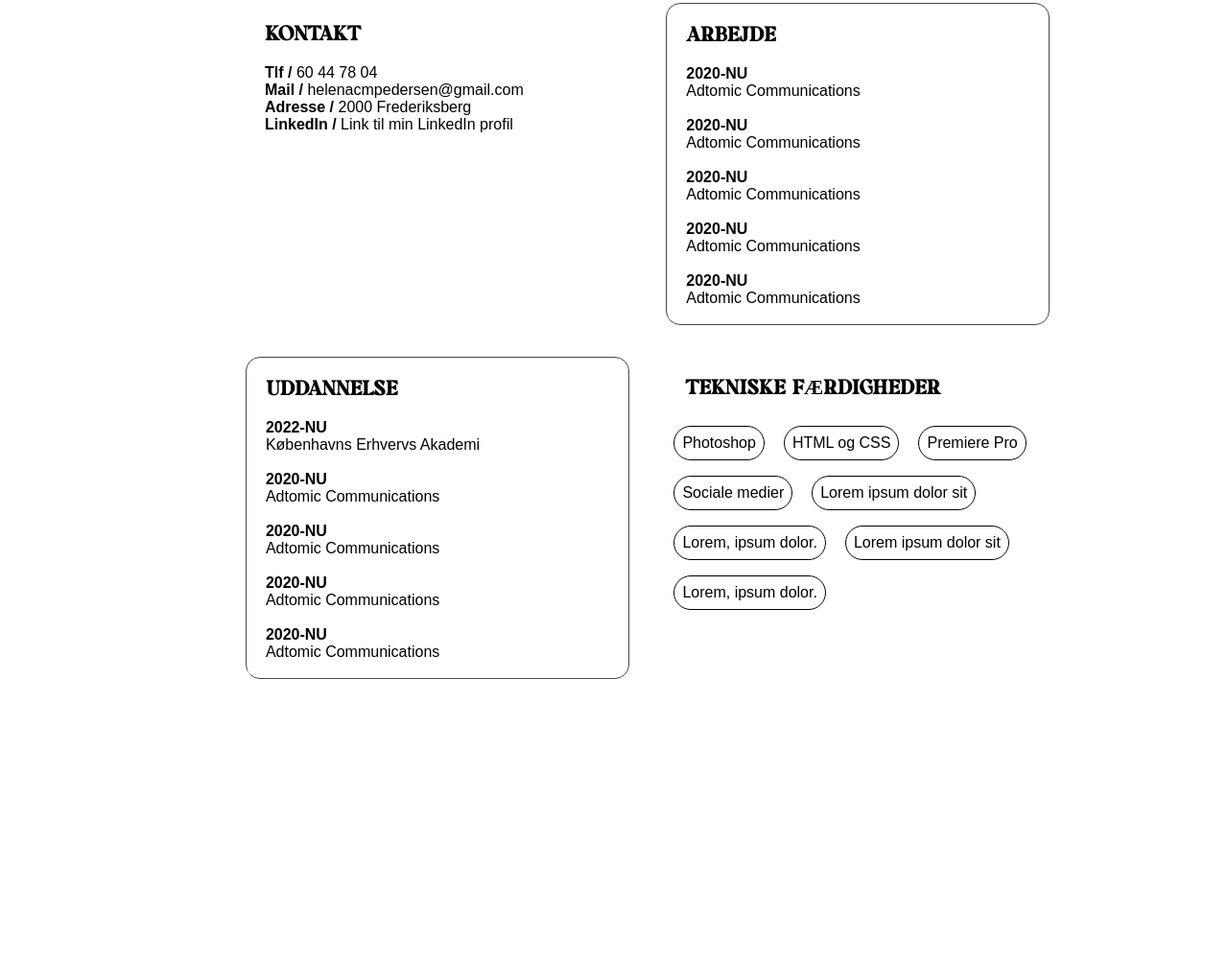
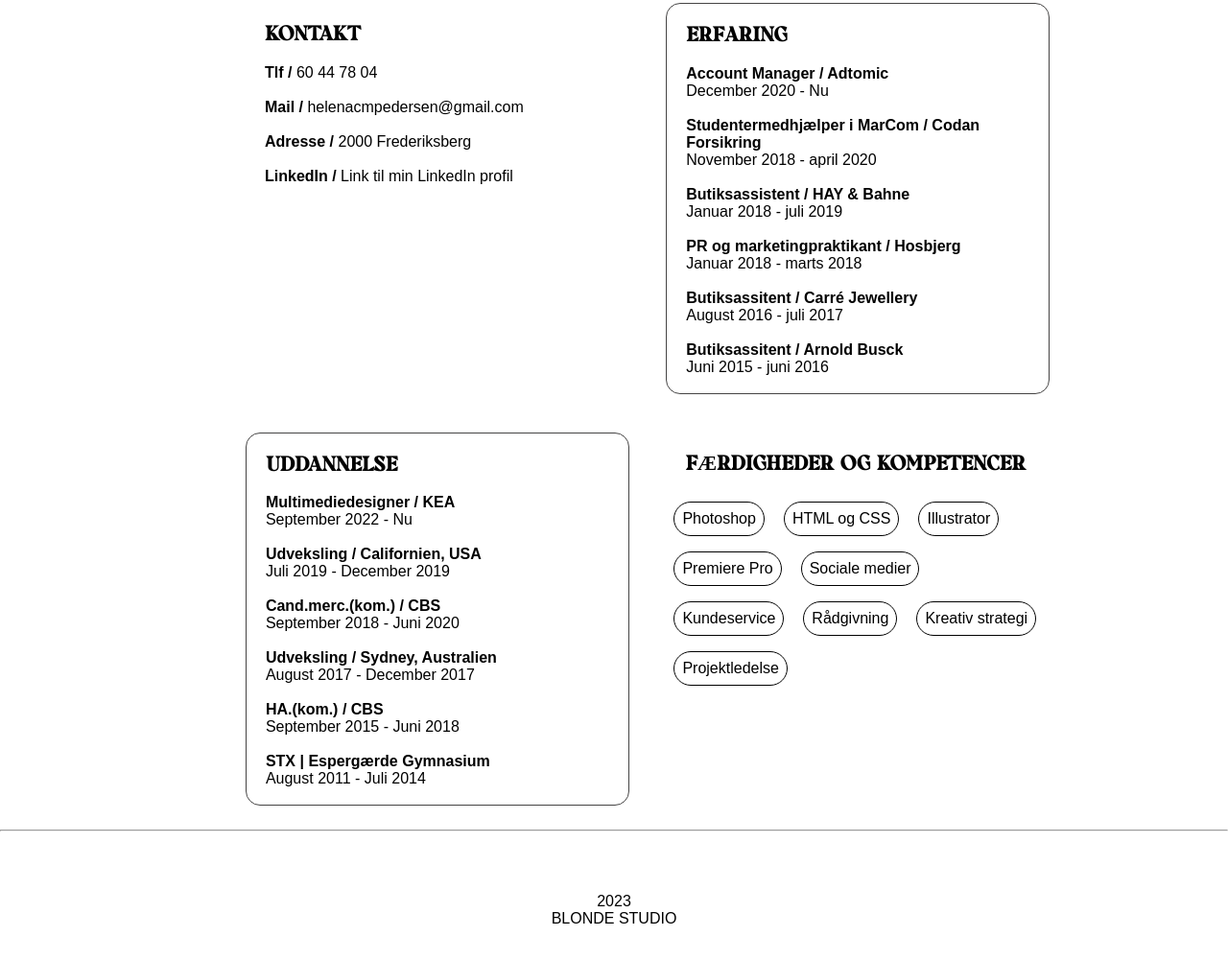
Before and after one commit to helenacmp/website, a plain HTML site: page about.html in a window 1280 px wide. Shown: the part 501-1502 px from the top of the page at 96% size. Before the commit the page ends 1240 px from the top, so only its background shows below. Drawn offline with Linux system fonts and the light colour scheme; a web font is replaced by a local one.

Commit message:
Footer mv.

```diff
--- a/about.html
+++ b/about.html
@@ -30,7 +30,7 @@
       </nav>
       <div class="header_background_about">
         <div class="col_1_1_1_1">
-          <img src="/assets/about-billede.png" class="about_image" alt="" />
+          <img src="/assets/about-billede.png" class="about_image" alt="Profilbillede" />
           <div class="header_about">
             <h1>HELENA C. M. PEDERSEN</h1>
             <br />
@@ -49,59 +49,74 @@
         <div>
           <h3 class="black">KONTAKT</h3>
           <p class="black_tekst"><strong>Tlf /</strong> 60 44 78 04</p>
+          <br />
           <p class="black_tekst"><strong>Mail /</strong> helenacmpedersen@gmail.com</p>
+          <br />
           <p class="black_tekst"><strong>Adresse /</strong> 2000 Frederiksberg</p>
+          <br />
           <p class="black_tekst"><strong>LinkedIn /</strong> Link til min LinkedIn profil</p>
+          <br />
         </div>
         <div class="web_box">
-          <h3 class="black">ARBEJDE</h3>
-          <p class="black_tekst"><strong>2020-NU</strong></p>
-          <p class="black_tekst">Adtomic Communications</p>
+          <h3 class="black">ERFARING</h3>
+          <p class="black_tekst"><strong>Account Manager / Adtomic</strong></p>
+          <p class="black_tekst">December 2020 - Nu</p>
           <br />
-          <p class="black_tekst"><strong>2020-NU</strong></p>
-          <p class="black_tekst">Adtomic Communications</p>
+          <p class="black_tekst"><strong>Studentermedhjælper i MarCom / Codan Forsikring</strong></p>
+          <p class="black_tekst">November 2018 - april 2020</p>
           <br />
-          <p class="black_tekst"><strong>2020-NU</strong></p>
-          <p class="black_tekst">Adtomic Communications</p>
+          <p class="black_tekst"><strong>Butiksassistent / HAY & Bahne</strong></p>
+          <p class="black_tekst">Januar 2018 - juli 2019</p>
           <br />
-          <p class="black_tekst"><strong>2020-NU</strong></p>
-          <p class="black_tekst">Adtomic Communications</p>
+          <p class="black_tekst"><strong>PR og marketingpraktikant / Hosbjerg</strong></p>
+          <p class="black_tekst">Januar 2018 - marts 2018</p>
           <br />
-          <p class="black_tekst"><strong>2020-NU</strong></p>
-          <p class="black_tekst">Adtomic Communications</p>
-          <p>Usynlight mellemrum</p>
+          <p class="black_tekst"><strong>Butiksassitent / Carré Jewellery</strong></p>
+          <p class="black_tekst">August 2016 - juli 2017</p>
+          <br />
+          <p class="black_tekst"><strong>Butiksassitent / Arnold Busck</strong></p>
+          <p class="black_tekst">Juni 2015 - juni 2016</p>
+          <br />
         </div>
         <div class="web_box">
           <h3 class="black">UDDANNELSE</h3>
-          <p class="black_tekst"><strong>2022-NU</strong></p>
-          <p class="black_tekst">Københavns Erhvervs Akademi</p>
+          <p class="black_tekst"><strong>Multimediedesigner / KEA</strong></p>
+          <p class="black_tekst">September 2022 - Nu</p>
           <br />
-          <p class="black_tekst"><strong>2020-NU</strong></p>
-          <p class="black_tekst">Adtomic Communications</p>
+          <p class="black_tekst"><strong>Udveksling / Californien, USA</strong></p>
+          <p class="black_tekst">Juli 2019 - December 2019</p>
           <br />
-          <p class="black_tekst"><strong>2020-NU</strong></p>
-          <p class="black_tekst">Adtomic Communications</p>
+          <p class="black_tekst"><strong>Cand.merc.(kom.) / CBS </strong></p>
+          <p class="black_tekst">September 2018 - Juni 2020</p>
           <br />
-          <p class="black_tekst"><strong>2020-NU</strong></p>
-          <p class="black_tekst">Adtomic Communications</p>
+          <p class="black_tekst"><strong>Udveksling / Sydney, Australien</strong></p>
+          <p class="black_tekst">August 2017 - December 2017</p>
           <br />
-          <p class="black_tekst"><strong>2020-NU</strong></p>
-          <p class="black_tekst">Adtomic Communications</p>
-          <p>Usynlight mellemrum</p>
+          <p class="black_tekst"><strong>HA.(kom.) / CBS </strong></p>
+          <p class="black_tekst">September 2015 - Juni 2018</p>
+          <br />
+          <p class="black_tekst"><strong>STX | Espergærde Gymnasium</strong></p>
+          <p class="black_tekst">August 2011 - Juli 2014</p>
+          <br />
         </div>
         <div>
-          <h3 class="black">TEKNISKE FÆRDIGHEDER</h3>
+          <h3 class="black">FÆRDIGHEDER OG KOMPETENCER</h3>
           <p class="black_tekst skills">Photoshop</p>
           <p class="black_tekst skills">HTML og CSS</p>
+          <p class="black_tekst skills">Illustrator</p>
           <p class="black_tekst skills">Premiere Pro</p>
           <p class="black_tekst skills">Sociale medier</p>
-          <p class="black_tekst skills">Lorem ipsum dolor sit</p>
-          <p class="black_tekst skills">Lorem, ipsum dolor.</p>
-          <p class="black_tekst skills">Lorem ipsum dolor sit</p>
-          <p class="black_tekst skills">Lorem, ipsum dolor.</p>
+          <p class="black_tekst skills">Kundeservice</p>
+          <p class="black_tekst skills">Rådgivning</p>
+          <p class="black_tekst skills">Kreativ strategi</p>
+          <p class="black_tekst skills">Projektledelse</p>
         </div>
       </div>
+      <hr />
     </main>
-    <footer></footer>
+    <footer class="footer">
+      <p class="footer_tekst">2023</p>
+      <p class="footer_tekst">BLONDE STUDIO</p>
+    </footer>
   </body>
 </html>
--- a/css/generel.css
+++ b/css/generel.css
@@ -132,6 +132,8 @@ ul {
 
   transition: all 0.3s;
 }
+
+/* ––––––––––––––––––– Divider linje ––––––––––––––––––– */
 
 /* ––––––––––––––––––– Forside ––––––––––––––––––– */
 
@@ -301,7 +303,7 @@ col_1_2 img {
 /* ––––––––––––––––––– Basic UX ––––––––––––––––––– */
 
 .header_background_ux {
-  background: url(../assets/green-orange.png) no-repeat;
+  background: url(../assets/red-orange.png) no-repeat;
   background-size: cover;
   height: 45vh;
 }
@@ -322,7 +324,7 @@ col_1_2 img {
 /* ––––––––––––––––––– Animation ––––––––––––––––––– */
 
 .header_background_animation {
-  background: url(../assets/purple-orange.png) no-repeat;
+  background: url(../assets/red-orange.png) no-repeat;
   background-size: cover;
   height: 45vh;
 }
@@ -330,7 +332,7 @@ col_1_2 img {
 /* ––––––––––––––––––– Basic indhold ––––––––––––––––––– */
 
 .header_background_content {
-  background: url(../assets/green-blue.png) no-repeat;
+  background: url(../assets/red-orange.png) no-repeat;
   background-size: cover;
   height: 45vh;
 }
@@ -360,6 +362,7 @@ col_1_2 img {
   grid-template-columns: 1fr 1fr 1fr;
   grid-template-rows: 300px;
   gap: 10px;
+  overflow: hidden;
 }
 
 .col_1_1_1_rows img {
@@ -429,6 +432,13 @@ col_1_2 img {
   margin: 2%;
 }
 
-about_image {
-  margin-top: 5%;
+/* ––––––––––––––––––– Footer ––––––––––––––––––– */
+
+.footer_tekst {
+  text-align: center;
+  color: black;
 }
+
+.footer {
+  padding: 5%;
+}
```
Also changed, not shown: animation.html (+5 -1 lines), content.html (+6 -2 lines), index.html (+1 -1 lines), ux.html (+6 -2 lines), web.html (+6 -2 lines), assets/05.02.01-gammel wireframe.png.
